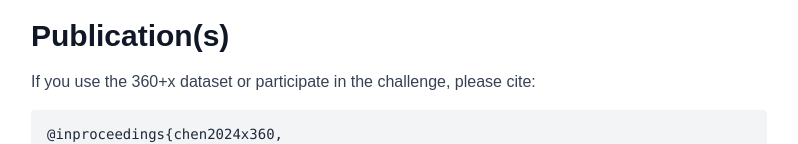
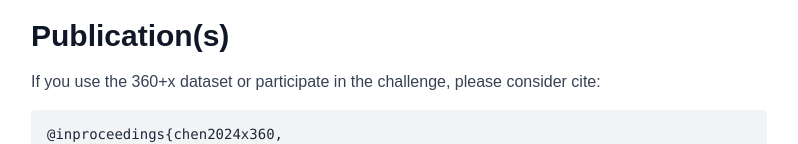
Before and after one commit to HenryQUQ/BinEgo-360, a Next.js app: page / in a window 1280 px wide. Shown: the part 6419-6563 px from the top of the page, without its empty margins (241-1039 px from the left). Built offline with nearby package versions, Linux system fonts and the light colour scheme.

Commit message:
Update page.tsx

```diff
--- a/app/page.tsx
+++ b/app/page.tsx
@@ -744,7 +744,7 @@ export default function Workshop() {
                 {/* ───────────────────────────────── Publications ───────────────────────── */}
                 <section className="mx-auto mt-24 max-w-3xl px-4">
                     <h2 className="text-3xl font-bold text-gray-900">Publication(s)</h2>
-                    <p className="mt-4 text-gray-700">If you use the 360+x dataset or participate in the challenge, please cite:</p>
+                    <p className="mt-4 text-gray-700">If you use the 360+x dataset or participate in the challenge, please consider cite:</p>
                     <pre className="mt-4 rounded bg-gray-100 p-4 text-sm leading-tight text-gray-800 overflow-x-auto">
             {`@inproceedings{chen2024x360,
   title     = {360+x: A Panoptic Multi-modal Scene Understanding Dataset},
```
